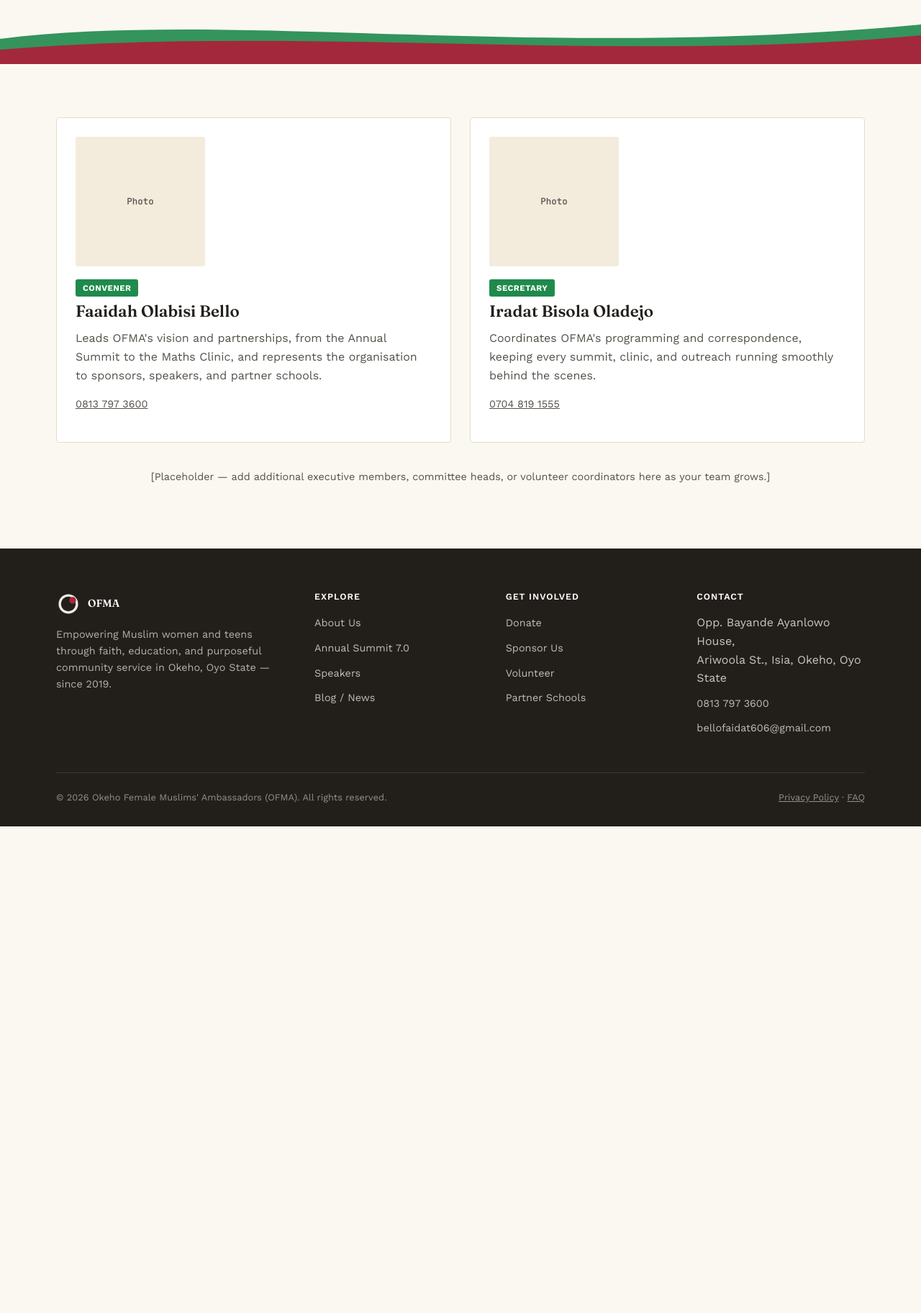
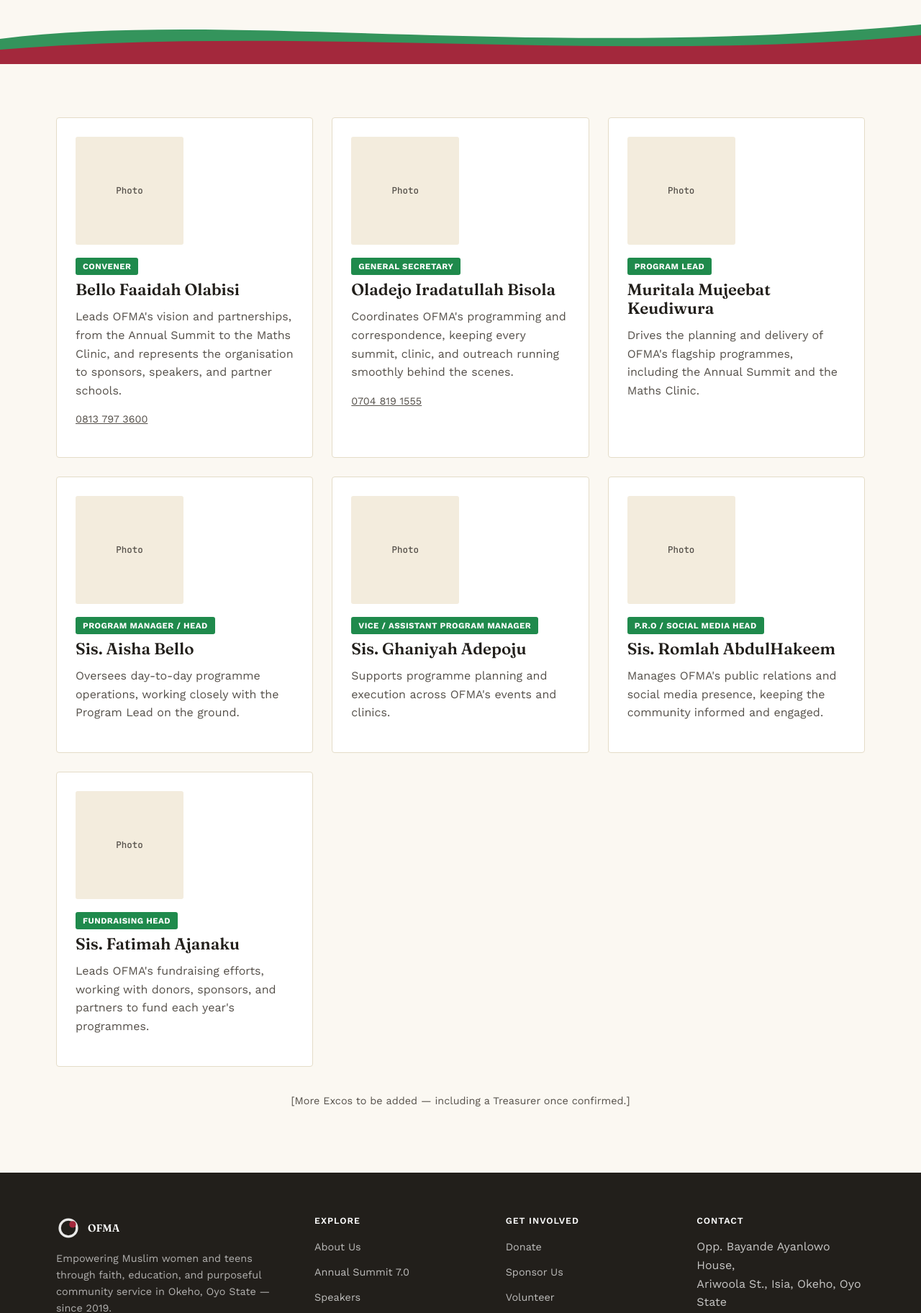
Before and after one commit to Murrymujjy/ofma, a Flask app: page /about/leadership in a window 1280 px wide. Shown: the part 443-2267 px from the top of the page at 72% size. Before the commit the page ends 1591 px from the top, so only its background shows below. Run offline with Flask 3, Linux system fonts and the light colour scheme.

Commit message:
Add real team roster, magazine pricing, and gallery photos

```diff
--- a/templates/leadership.html
+++ b/templates/leadership.html
@@ -14,24 +14,54 @@
 
 <section>
   <div class="container">
-    <div class="grid grid-2">
+    <div class="grid grid-3">
       <div class="card">
-        <div class="card-media" style="aspect-ratio:1/1; max-width:180px;">Photo</div>
+        <div class="card-media" style="aspect-ratio:1/1; max-width:150px;">Photo</div>
         <span class="badge-role">Convener</span>
-        <h3>Faaidah Olabisi Bello</h3>
+        <h3>Bello Faaidah Olabisi</h3>
         <p>Leads OFMA's vision and partnerships, from the Annual Summit to the Maths Clinic, and represents the organisation to sponsors, speakers, and partner schools.</p>
         <p style="font-size:0.9rem;"><a href="tel:08137973600">0813 797 3600</a></p>
       </div>
       <div class="card">
-        <div class="card-media" style="aspect-ratio:1/1; max-width:180px;">Photo</div>
-        <span class="badge-role">Secretary</span>
-        <h3>Iradat Bisola Oladejo</h3>
+        <div class="card-media" style="aspect-ratio:1/1; max-width:150px;">Photo</div>
+        <span class="badge-role">General Secretary</span>
+        <h3>Oladejo Iradatullah Bisola</h3>
         <p>Coordinates OFMA's programming and correspondence, keeping every summit, clinic, and outreach running smoothly behind the scenes.</p>
         <p style="font-size:0.9rem;"><a href="tel:07048191555">0704 819 1555</a></p>
       </div>
+      <div class="card">
+        <div class="card-media" style="aspect-ratio:1/1; max-width:150px;">Photo</div>
+        <span class="badge-role">Program Lead</span>
+        <h3>Muritala Mujeebat Keudiwura</h3>
+        <p>Drives the planning and delivery of OFMA's flagship programmes, including the Annual Summit and the Maths Clinic.</p>
+      </div>
+      <div class="card">
+        <div class="card-media" style="aspect-ratio:1/1; max-width:150px;">Photo</div>
+        <span class="badge-role">Program Manager / Head</span>
+        <h3>Sis. Aisha Bello</h3>
+        <p>Oversees day-to-day programme operations, working closely with the Program Lead on the ground.</p>
+      </div>
+      <div class="card">
+        <div class="card-media" style="aspect-ratio:1/1; max-width:150px;">Photo</div>
+        <span class="badge-role">Vice / Assistant Program Manager</span>
+        <h3>Sis. Ghaniyah Adepoju</h3>
+        <p>Supports programme planning and execution across OFMA's events and clinics.</p>
+      </div>
+      <div class="card">
+        <div class="card-media" style="aspect-ratio:1/1; max-width:150px;">Photo</div>
+        <span class="badge-role">P.R.O / Social Media Head</span>
+        <h3>Sis. Romlah AbdulHakeem</h3>
+        <p>Manages OFMA's public relations and social media presence, keeping the community informed and engaged.</p>
+      </div>
+      <div class="card">
+        <div class="card-media" style="aspect-ratio:1/1; max-width:150px;">Photo</div>
+        <span class="badge-role">Fundraising Head</span>
+        <h3>Sis. Fatimah Ajanaku</h3>
+        <p>Leads OFMA's fundraising efforts, working with donors, sponsors, and partners to fund each year's programmes.</p>
+      </div>
     </div>
     <p style="margin-top:36px; text-align:center; color:var(--ink-soft); font-size:0.9rem;">
-      [Placeholder — add additional executive members, committee heads, or volunteer coordinators here as your team grows.]
+      [More Excos to be added — including a Treasurer once confirmed.]
     </p>
   </div>
 </section>
```
Also changed, not shown: seed.py (+5 -4 lines), templates/maths_clinic.html (+25 -1 lines), instance/ofma.sqlite3, static/img/eid-adha-sisters-hangout.png (added), static/img/maths-clinic-magazine-cover.jpg (added).
